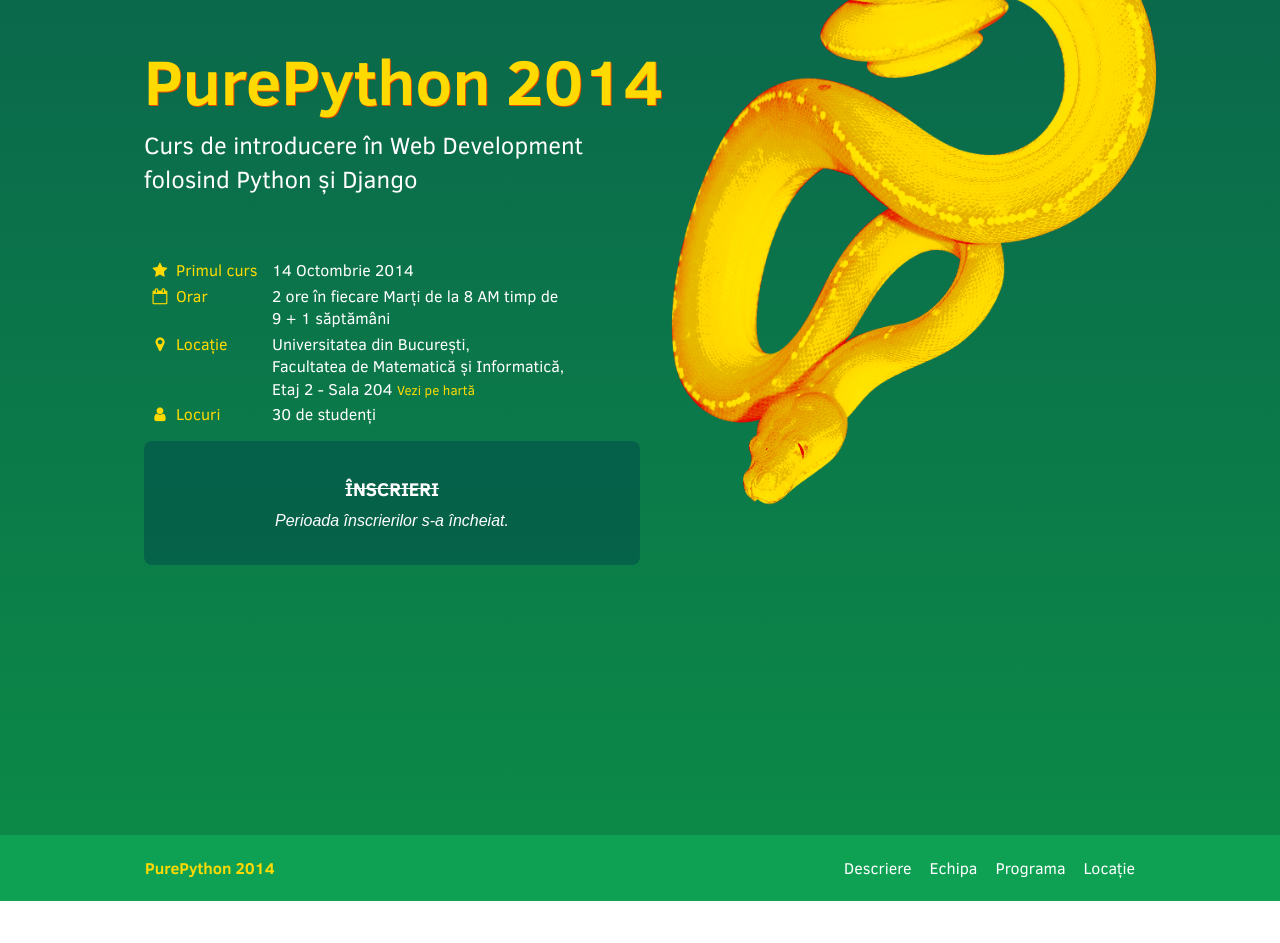
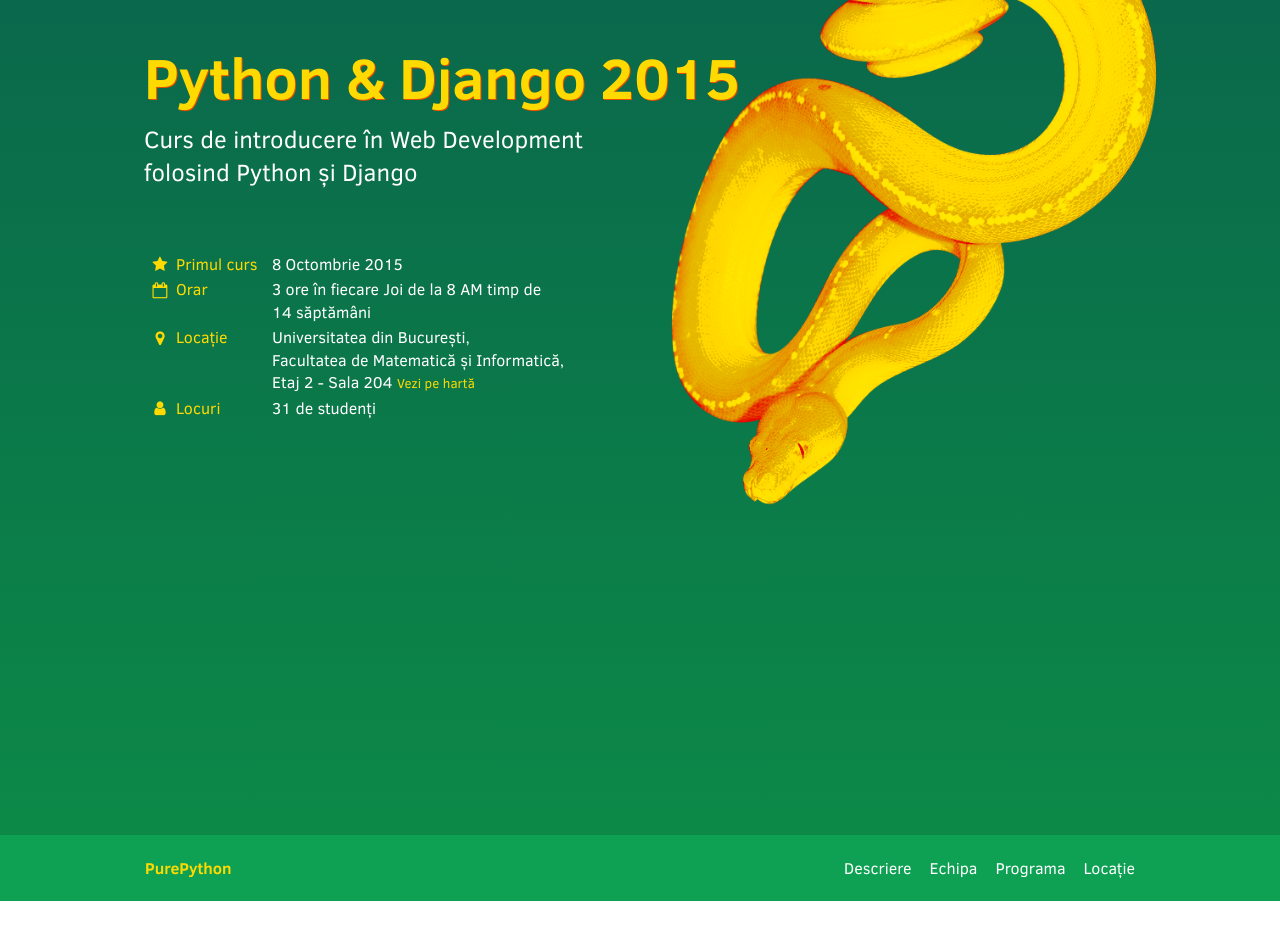
Before and after one commit to eaudeweb/purepython, a Jekyll site: the page index.html, which Jekyll copies as it is, in a window 1280 px wide. Shown: the top 943 px of the page. Built offline with Jekyll 4.4.1, drawn with Linux system fonts in a browser that asks for light colours; nearby versions of some CDN libraries; some web fonts are replaced; Markdown is read by kramdown in place of the engine named in the settings; some of the changed text lies outside the part shown.

Commit message:
Customize this year's main page.

```diff
--- a/css/main.css
+++ b/css/main.css
@@ -88,7 +88,7 @@
   margin-bottom: 1rem;
 }
 .title {
-  font-size: 4rem;
+  font-size: 3.6rem;
   color: #ffda00;
   text-shadow: 1px 1px 0 #e64d00;
   margin-bottom: 0;
--- a/index.html
+++ b/index.html
@@ -16,15 +16,15 @@
           <img src="img/python.png">
         </div>
 
-        <h1 class="title">PurePython 2014</h1>
+        <h1 class="title">Python & Django 2015</h1>
         <p class="subtitle">Curs de introducere în Web&nbsp;Development folosind <span class="no-br">Python și Django</span></p>
 
         <div class="event-info">
           <dl class="summary">
             <dt><i class="fa fa-star"></i> Primul curs</dt>
-            <dd>14 Octombrie 2014</dd>
+            <dd>8 Octombrie 2015</dd>
             <dt><i class="fa fa-calendar-o"></i> Orar</dt>
-            <dd>2 ore în fiecare Marți de la 8 AM timp de <span class="no-br">9 + 1 săptămâni</span></dd>
+            <dd>3 ore în fiecare Joi de la 8 AM timp de <span class="no-br">14 săptămâni</span></dd>
             <dt><i class="fa fa-map-marker"></i> Locație</dt>
             <dd>
               <span class="no-br">Universitatea din București</span>,
@@ -32,19 +32,15 @@
               <span class="no-br">Etaj 2 - Sala 204</span>
               <a class="small" href="#locatie">Vezi&nbsp;pe&nbsp;hartă</a></dd>
             <dt><i class="fa fa-user"></i> Locuri</dt>
-            <dd>30 de studenți</dd>
+            <dd>31 de studenți</dd>
           </dl>
-          <div class="register closed">
-            <h3 class="uppercase">Înscrieri</h2>
-            <p>Perioada înscrierilor s-a încheiat.</p>
-          </div>
         </div>
       </div>
     </section>
 
     <nav class="nav-menu">
       <div class="container">
-        <a class="brand" href="#">PurePython 2014</a>
+        <a class="brand" href="#">PurePython</a>
         <ul class="nav-links">
           <li><a href="#descriere">Descriere</a></li>
           <li><a href="#echipa">Echipa</a></li>
@@ -103,33 +97,9 @@
             </a>
           </li>
           <li class="col team-member">
-            <a class="profile-link" href="http://ro.linkedin.com/in/alexef">
-              <div class="img avatar"><img src="img/avatar-alexf.png" alt="Alex Eftimie"></div>
-              Alex Eftimie
-            </a>
-          </li>
-          <li class="col team-member">
-            <a class="profile-link" href="http://ro.linkedin.com/in/alexmorega">
-              <div class="img avatar"><img src="img/avatar-alexm.png" alt="Alex Morega"></div>
-              Alex Morega
-            </a>
-          </li>
-          <li class="col team-member">
-            <a class="profile-link" href="http://ro.linkedin.com/pub/maldur-vitalie/82/137/5a8">
-              <div class="img avatar"><img src="img/avatar-vitalie.png" alt="Vitalie Maldur"></div>
-              Vitalie Maldur
-            </a>
-          </li>
-          <li class="col team-member">
-            <a class="profile-link" href="http://ro.linkedin.com/pub/mihai-zamfir/67/92a/9b0">
-              <div class="img avatar"><img src="img/avatar-mihai.png" alt="Mihai Zamfir"></div>
-              Mihai Zamfir
-            </a>
-          </li>
-          <li class="col team-member">
-            <a class="profile-link" href="http://ro.linkedin.com/pub/mihai-bivol/38/258/501">
-              <div class="img avatar"><img src="img/avatar-bivol.png" alt="Mihai Bivol"></div>
-              Mihai Bivol
+            <a class="profile-link" href="http://ro.linkedin.com/pub/iuliana-chiriac/37/965/838">
+              <div class="img avatar"><img src="img/avatar-taygun.png" alt="Taygun Agiali"></div>
+              Taygun Agiali
             </a>
           </li>
           <li class="col team-member">
@@ -143,6 +113,7 @@
     </section>
 
 
+    <!--
     <section id="programa" class="section">
       <div class="container">
         <h2 class="section-title">Programa</h2>
@@ -270,6 +241,7 @@
         </ol>
       </div>
     </section>
+-->
 
     <section id="locatie" class="section">
       <a data-toggle="#locatie">
@@ -293,7 +265,7 @@
 
     <nav class="nav-menu">
       <div class="container">
-        <a class="brand" href="#">PurePython 2014</a>
+        <a class="brand" href="#">PurePython</a>
         <ul class="nav-links">
           <li><a href="#descriere">Descriere</a></li>
           <li><a href="#echipa">Echipa</a></li>
```
Also changed, not shown: other parts of index.html (+1 -3 lines), img/avatar-taygun.png (added).
